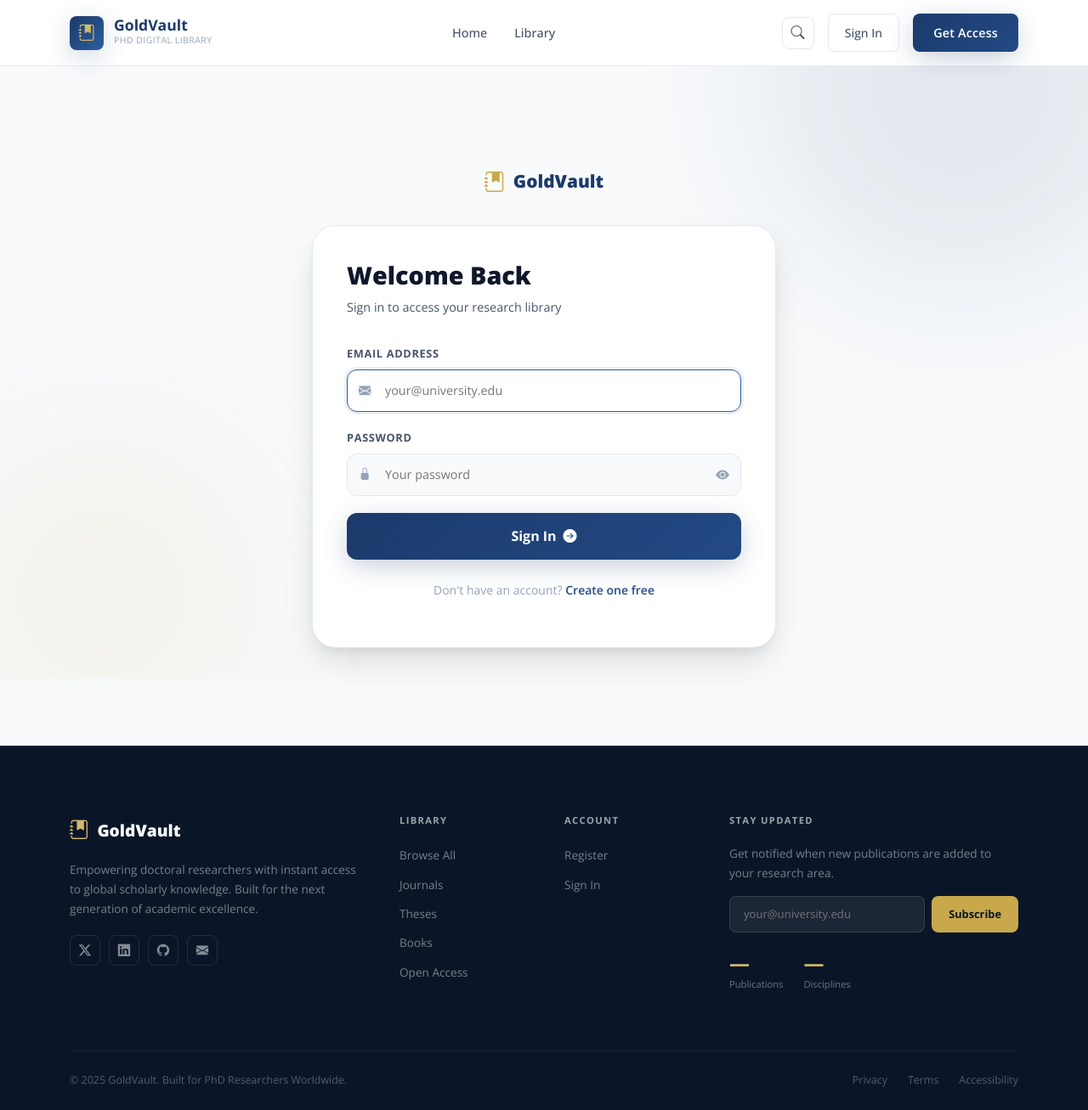
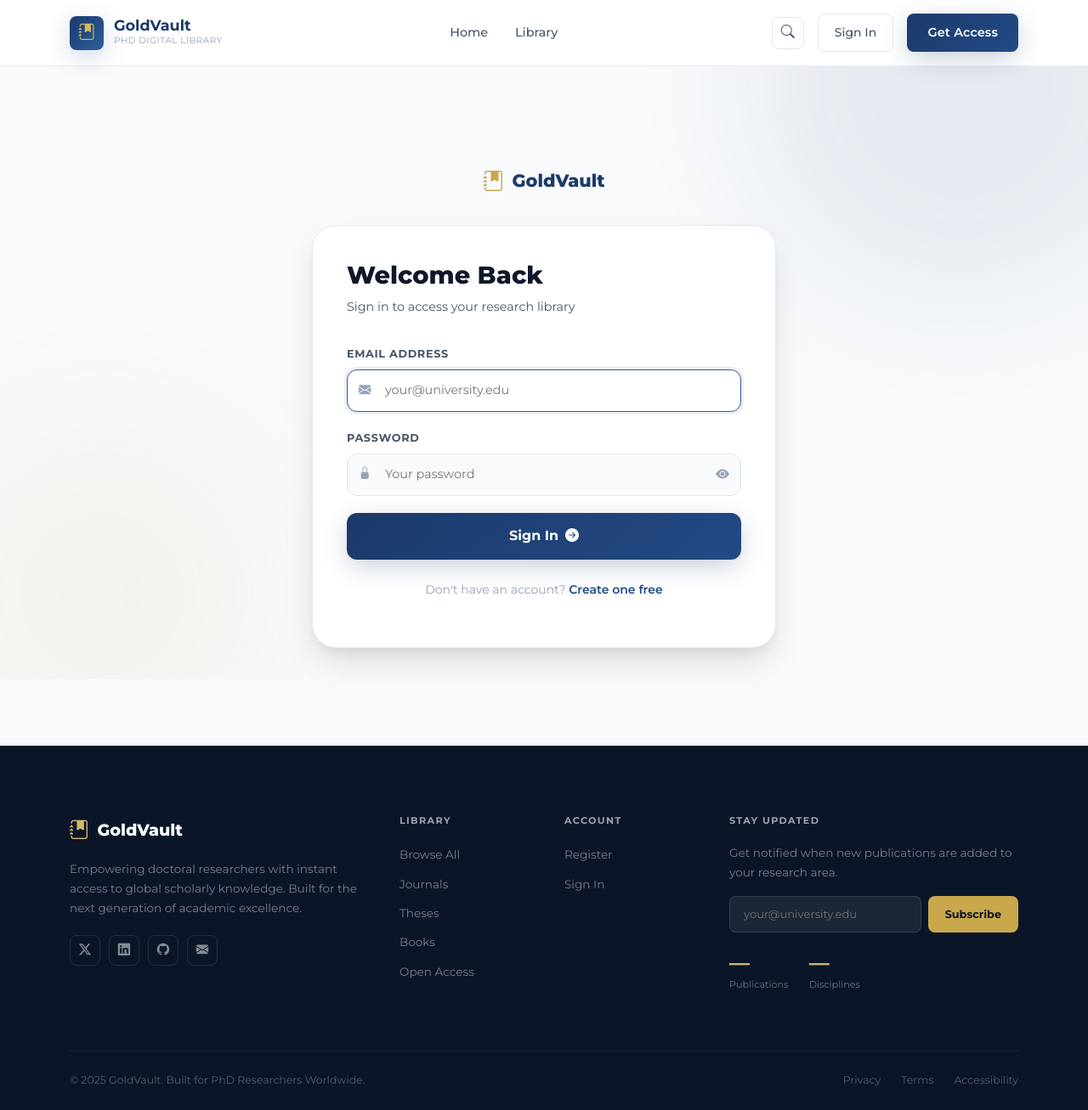
Before and after one commit to philipObiri/OnlineLibrary, a Django app: page /auth/login/?next=/manage/ in a window 1280 px wide. Shown: the whole page at 85% size. Run offline with Django 4.2, Linux system fonts and the light colour scheme; data that the repository does not hold is empty; parts of the project's set-up code (start-up, migrations or seed data) failed here and were passed over.

```diff
--- a/static/css/main.css
+++ b/static/css/main.css
@@ -50,8 +50,8 @@
   --border-color: var(--slate-200);
 
   /* Typography */
-  --font-display: 'Open Sans', -apple-system, sans-serif;
-  --font-body: 'Open Sans', -apple-system, sans-serif;
+  --font-display: 'Montserrat', -apple-system, sans-serif;
+  --font-body: 'Montserrat', -apple-system, sans-serif;
 
   /* Spacing */
   --radius-sm: 8px;
--- a/templates/base.html
+++ b/templates/base.html
@@ -28,8 +28,8 @@
   <link rel="preconnect" href="https://fonts.googleapis.com" />
   <link rel="preconnect" href="https://fonts.gstatic.com" crossorigin />
 
-  <!-- Fonts: Open Sans -->
-  <link href="https://fonts.googleapis.com/css2?family=Open+Sans:ital,wght@0,300;0,400;0,500;0,600;0,700;0,800;1,400;1,600&display=swap" rel="stylesheet" />
+  <!-- Fonts: Montserrat -->
+  <link href="https://fonts.googleapis.com/css2?family=Montserrat:ital,wght@0,300;0,400;0,500;0,600;0,700;0,800;1,400;1,600&display=swap" rel="stylesheet" />
 
   <!-- Bootstrap 5 Icons -->
   <link rel="stylesheet" href="https://cdn.jsdelivr.net/npm/bootstrap-icons@1.11.3/font/bootstrap-icons.min.css" />
```
Also changed, not shown: templates/library/landing.html (+20 -0 lines).
